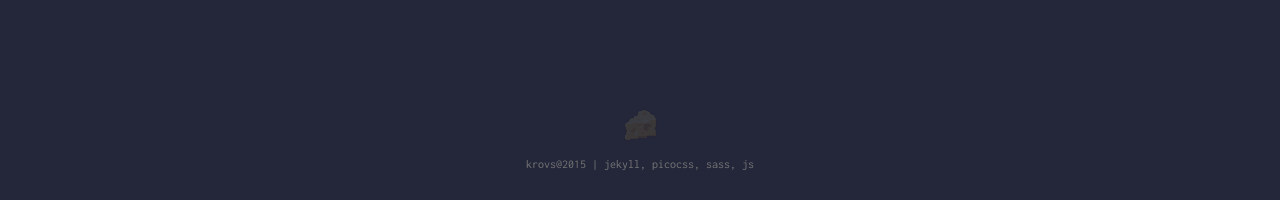
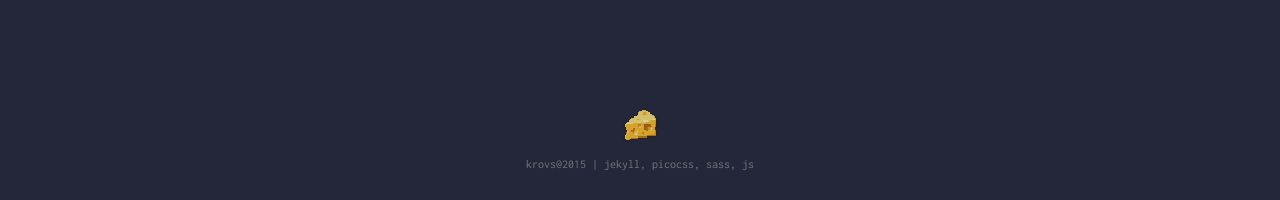
Before and after one commit to krovs/portfolio, a Jekyll site: the page built from projects.html, in a window 1280 px wide. Shown: the part 970-1170 px from the top of the page. Built offline with Jekyll 4.4.1, drawn with Linux system fonts in a browser that asks for light colours.

Commit message:
Increase opacity of footer separator icon for better visibility

```diff
--- a/assets/css/main.scss
+++ b/assets/css/main.scss
@@ -329,7 +329,7 @@ footer .footer-separator-icon {
   height: auto;
   margin: 0 auto 8px;
   image-rendering: pixelated;
-  opacity: 0.1;
+  opacity: 0.8;
 }
 
 footer .container.footerlinks:hover {
```
